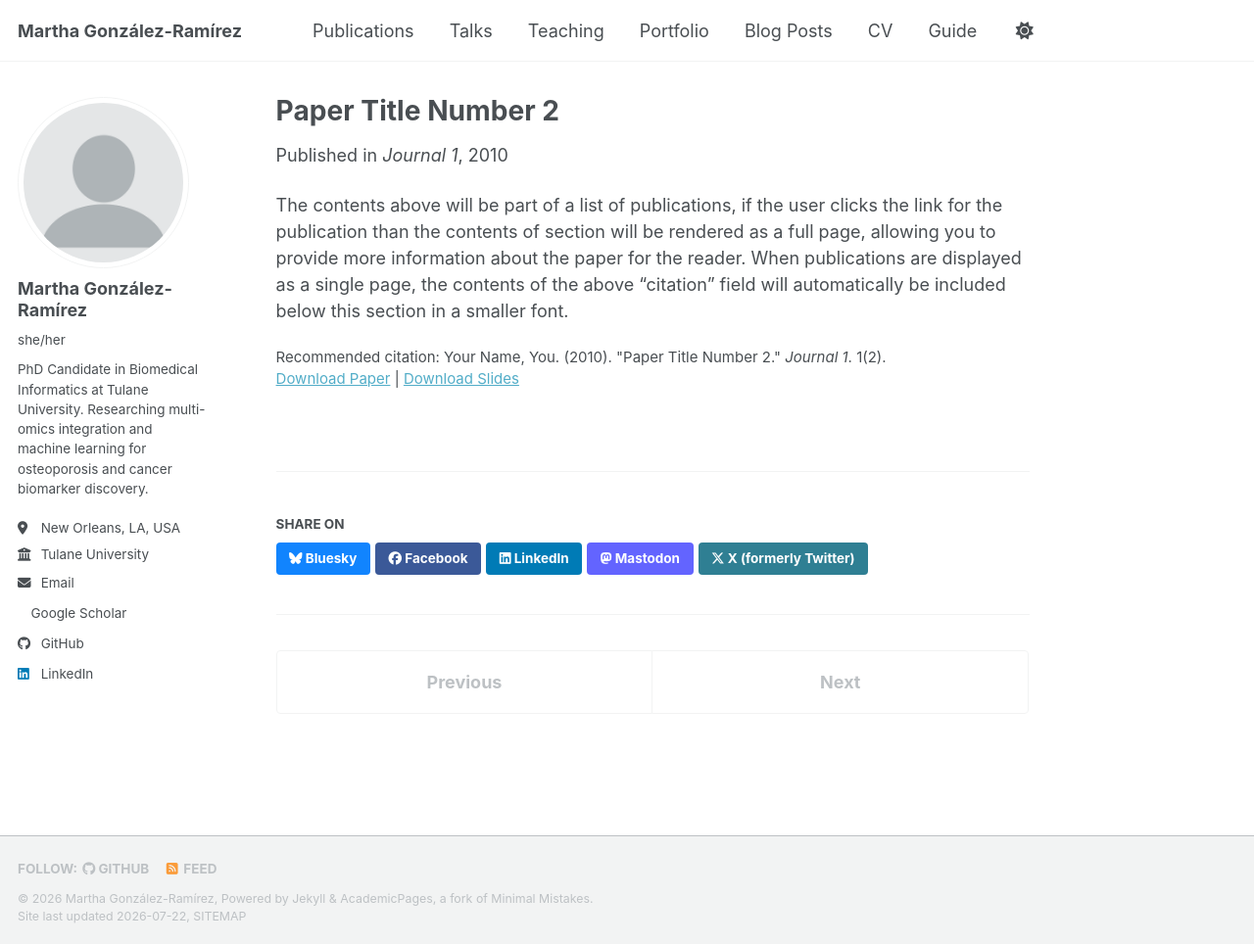
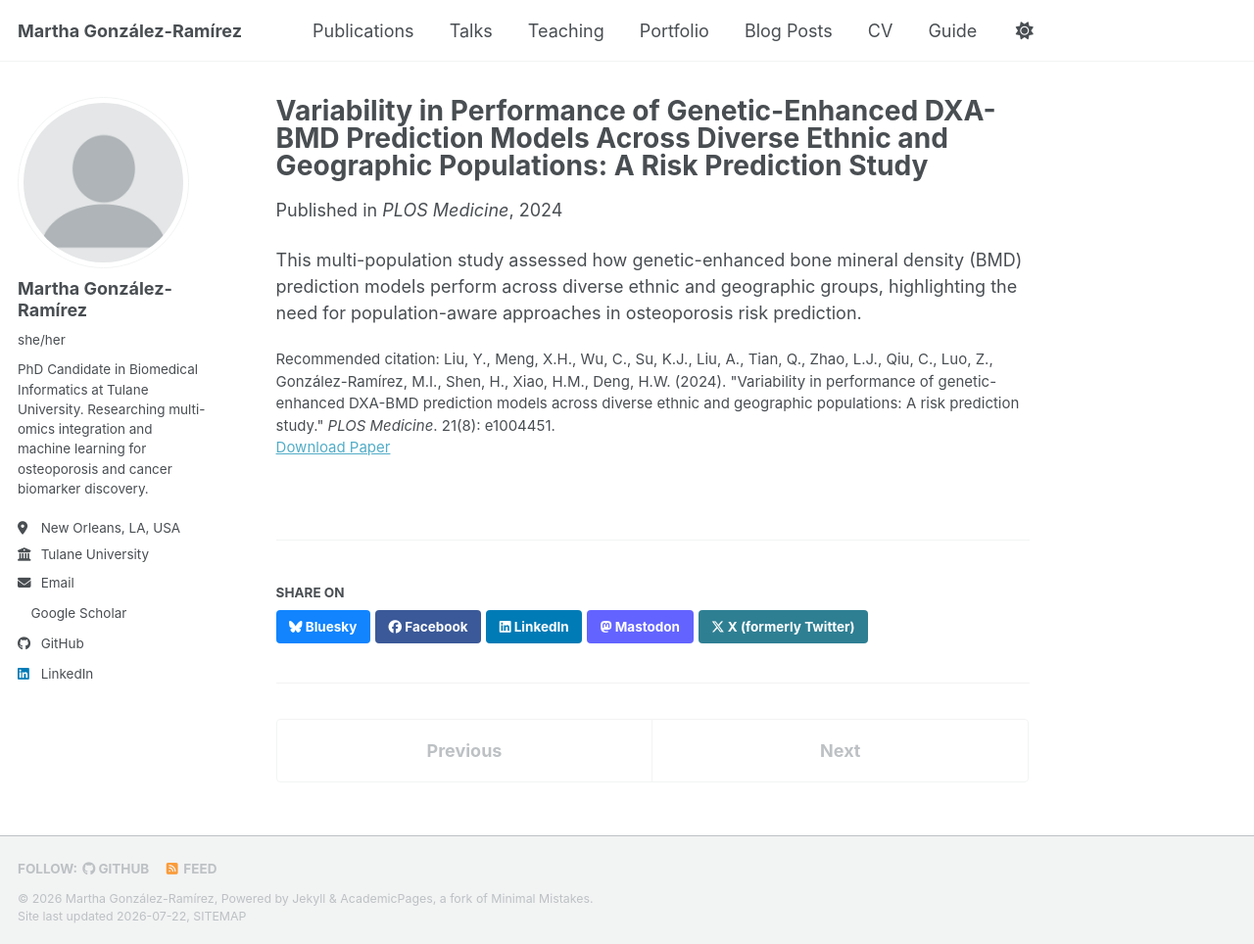
Before and after one commit to migonzalezr/migonzalezr.github.io, a Jekyll site: the page built from _publications/2010-10-01-paper-title-number-2.md, in a window 1280 px wide and 964 px high. Shown: the whole window at 98% size. Built offline with Jekyll 4.4.1, drawn with Linux system fonts in a browser that asks for light colours; a style sheet for code colours, icons or effects is not loaded.

Commit message:
Revise publication details for Paper Title Number 2
Updated the title, permalink, excerpt, date, venue, and citation for the publication. Added a summary of the study's focus on genetic-enhanced BMD prediction models.

```diff
--- a/_publications/2010-10-01-paper-title-number-2.md
+++ b/_publications/2010-10-01-paper-title-number-2.md
@@ -1,14 +1,12 @@
 ---
-title: "Paper Title Number 2"
+title: "Variability in Performance of Genetic-Enhanced DXA-BMD Prediction Models Across Diverse Ethnic and Geographic Populations: A Risk Prediction Study"
 collection: publications
 category: manuscripts
-permalink: /publication/2010-10-01-paper-title-number-2
-excerpt: 'This paper is about the number 2. The number 3 is left for future work.'
-date: 2010-10-01
-venue: 'Journal 1'
-slidesurl: 'https://academicpages.github.io/files/slides2.pdf'
-paperurl: 'https://academicpages.github.io/files/paper2.pdf'
-citation: 'Your Name, You. (2010). &quot;Paper Title Number 2.&quot; <i>Journal 1</i>. 1(2).'
+permalink: /publication/2024-plos-medicine-bmd-prediction
+excerpt: 'Evaluation of genetic-enhanced bone mineral density prediction models and their variability in performance across diverse ethnic and geographic populations.'
+date: 2024-08-01
+venue: 'PLOS Medicine'
+paperurl: 'https://doi.org/10.1371/journal.pmed.1004451'
+citation: 'Liu, Y., Meng, X.H., Wu, C., Su, K.J., Liu, A., Tian, Q., Zhao, L.J., Qiu, C., Luo, Z., González-Ramírez, M.I., Shen, H., Xiao, H.M., Deng, H.W. (2024). &quot;Variability in performance of genetic-enhanced DXA-BMD prediction models across diverse ethnic and geographic populations: A risk prediction study.&quot; <i>PLOS Medicine</i>. 21(8): e1004451.'
 ---
-
-The contents above will be part of a list of publications, if the user clicks the link for the publication than the contents of section will be rendered as a full page, allowing you to provide more information about the paper for the reader. When publications are displayed as a single page, the contents of the above "citation" field will automatically be included below this section in a smaller font.
+This multi-population study assessed how genetic-enhanced bone mineral density (BMD) prediction models perform across diverse ethnic and geographic groups, highlighting the need for population-aware approaches in osteoporosis risk prediction.
```
